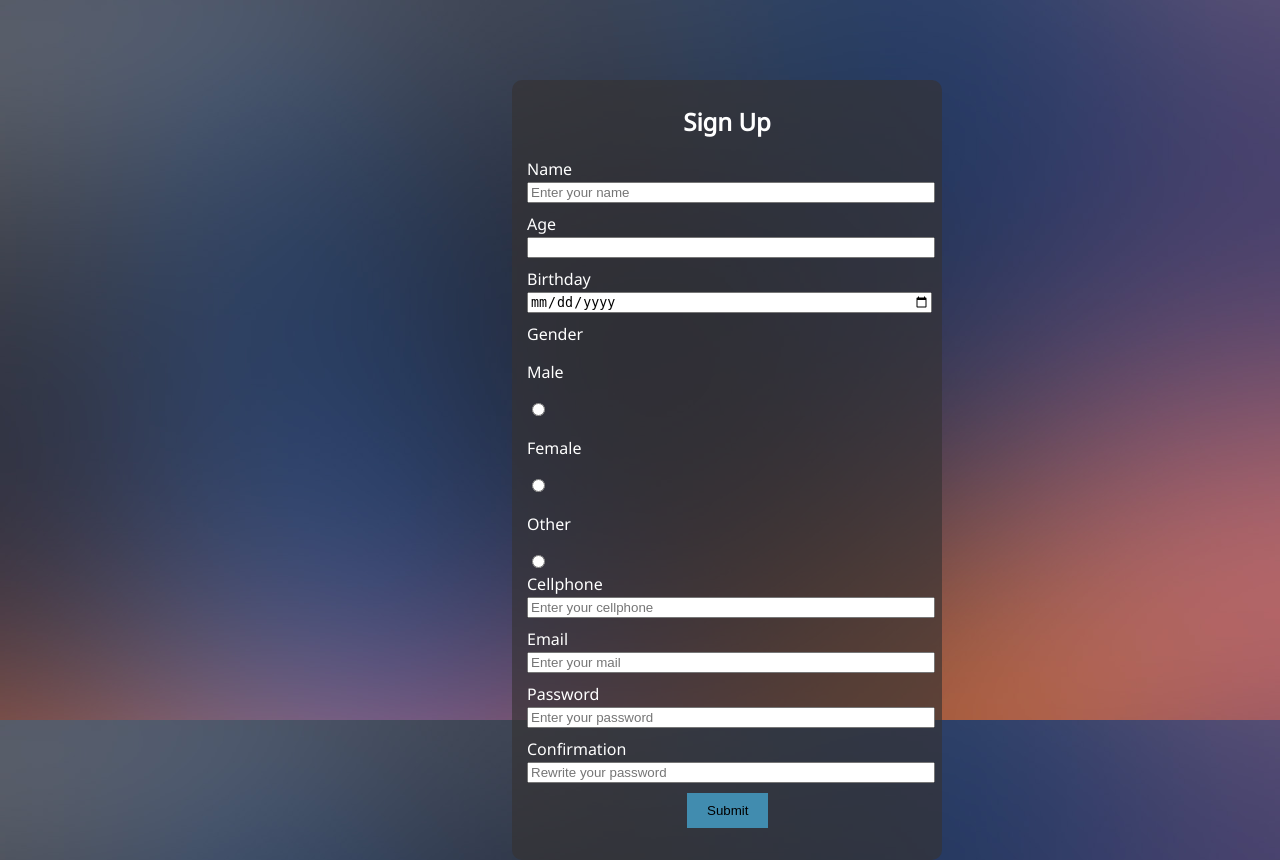
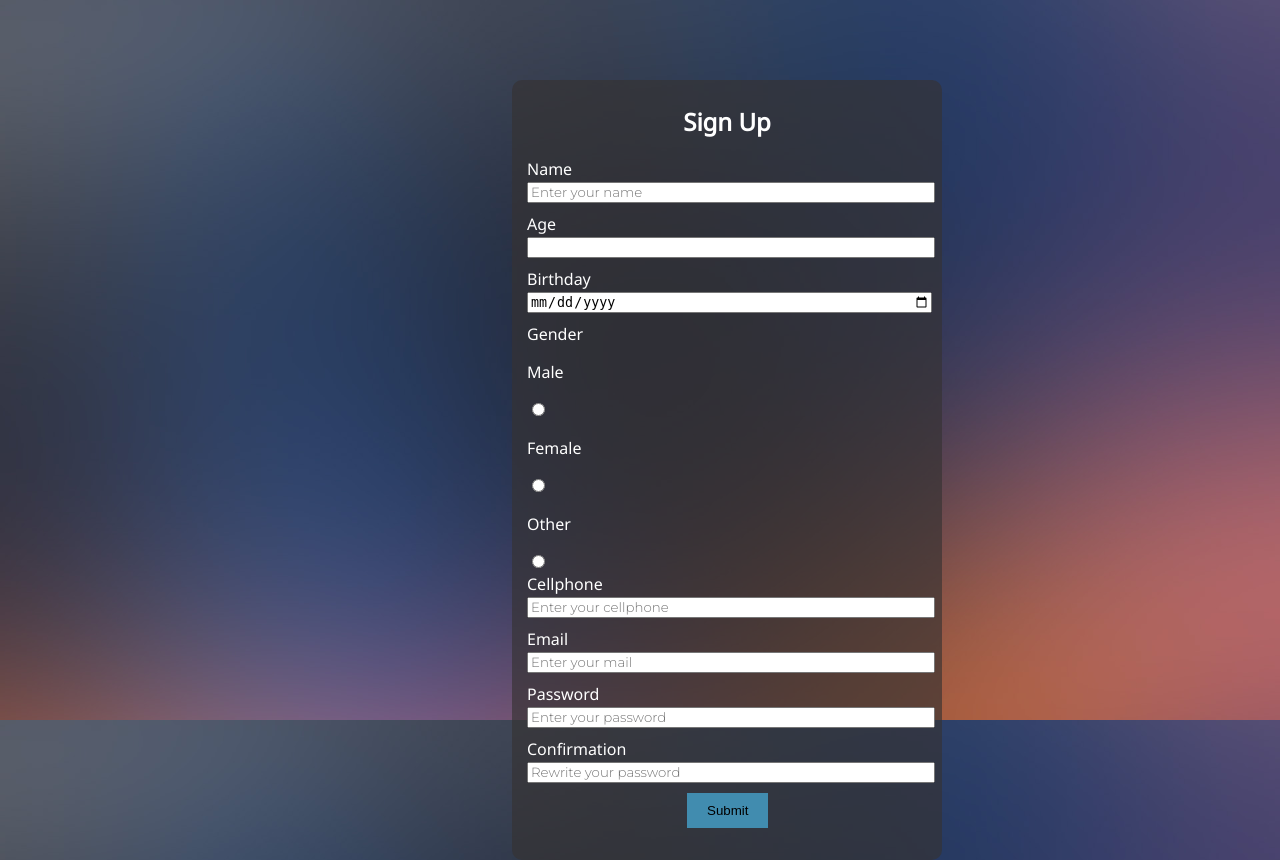
Before and after one commit to danielpy108/LearningDjango, a Django app: page /signup/ in a window 1280 px wide. Run offline with Django 3.2, Linux system fonts and the light colour scheme.

Commit message:
Google font added (Monserrat)

```diff
--- a/note_takin/signup/templates/signup/index.html
+++ b/note_takin/signup/templates/signup/index.html
@@ -4,6 +4,7 @@
     <meta charset="UTF-8">
     <meta name="viewport" content="width=device-width, initial-scale=1.0">
     <link href="https://fonts.googleapis.com/css2?family=Noto+Sans&display=swap" rel="stylesheet">
+    <link href="https://fonts.googleapis.com/css2?family=Montserrat:wght@300&display=swap" rel="stylesheet">
     {% load static %}
     <link rel="stylesheet" type="text/css" href="{% static 'signup/style.css' %}">
     <title> Sign Up </title>
```
